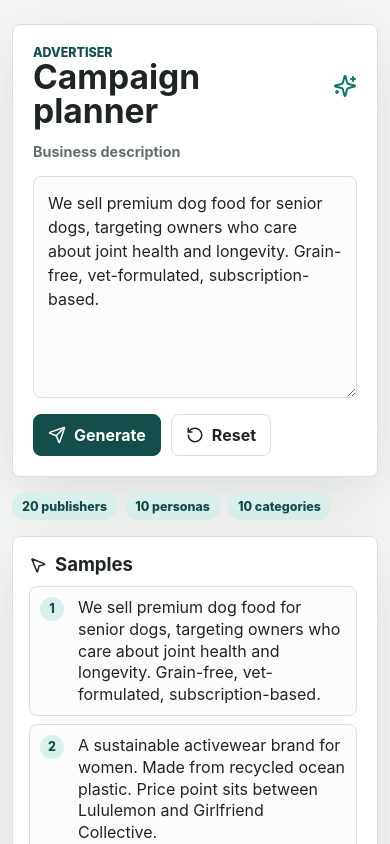
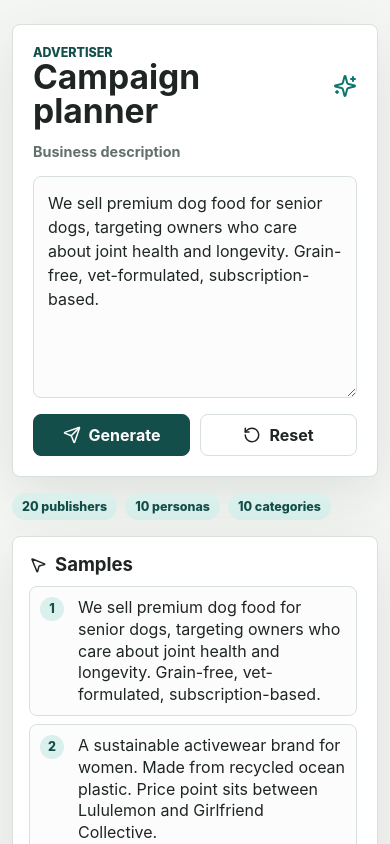
Before and after one commit to hgautam2010/disco-app, a Next.js app: page / in a window 390 px wide. Shown: the top 844 px of the page. Built offline with nearby package versions, Linux system fonts and the light colour scheme.

Commit message:
Fix responsive layout overflow

```diff
--- a/src/app/globals.css
+++ b/src/app/globals.css
@@ -24,6 +24,7 @@ html {
 }
 
 body {
+  overflow-x: hidden;
   min-height: 100vh;
   margin: 0;
   color: var(--text);
@@ -60,6 +61,7 @@ button {
 .sidebar-column,
 .output-column {
   display: grid;
+  min-width: 0;
   gap: 16px;
 }
 
@@ -106,6 +108,7 @@ h3 {
 .empty-state,
 .status-band,
 .warning-band {
+  min-width: 0;
   border: 1px solid var(--line);
   border-radius: 8px;
   background: var(--surface);
@@ -127,6 +130,7 @@ h3 {
 .status-band,
 .warning-band {
   display: flex;
+  min-width: 0;
   align-items: center;
 }
 
@@ -205,12 +209,14 @@ button:disabled {
 .catalog-strip span,
 .tag-list span,
 .persona-pill {
+  max-width: 100%;
   border-radius: 999px;
   padding: 6px 10px;
   color: var(--accent-strong);
   background: var(--accent-soft);
   font-size: 0.78rem;
   font-weight: 760;
+  overflow-wrap: anywhere;
 }
 
 .sample-panel,
@@ -229,6 +235,7 @@ button:disabled {
 
 .sample-list {
   display: grid;
+  min-width: 0;
   max-height: 440px;
   gap: 8px;
   overflow: auto;
@@ -238,6 +245,7 @@ button:disabled {
 .sample-button {
   display: grid;
   grid-template-columns: 28px minmax(0, 1fr);
+  min-width: 0;
   gap: 10px;
   width: 100%;
   min-height: 46px;
@@ -249,6 +257,7 @@ button:disabled {
   background: #fbfcfb;
   text-align: left;
   line-height: 1.35;
+  overflow-wrap: anywhere;
 }
 
 .sample-button span {
@@ -307,6 +316,7 @@ button:disabled {
 .config-grid,
 .excluded-grid {
   display: grid;
+  min-width: 0;
   gap: 12px;
 }
 
@@ -320,6 +330,7 @@ button:disabled {
 .creative-card,
 .excluded-card,
 .config-panel {
+  min-width: 0;
   border: 1px solid var(--line);
   border-radius: 8px;
   background: #fbfcfb;
@@ -341,10 +352,12 @@ button:disabled {
 .config-list dd {
   margin: 4px 0 0;
   font-weight: 760;
+  overflow-wrap: anywhere;
 }
 
 .tag-list {
   display: flex;
+  min-width: 0;
   flex-wrap: wrap;
   gap: 8px;
   margin-top: 14px;
@@ -356,6 +369,7 @@ button:disabled {
 
 .publisher-list {
   display: grid;
+  min-width: 0;
   gap: 12px;
 }
 
@@ -388,6 +402,7 @@ button:disabled {
 .persona-card p {
   color: var(--muted);
   line-height: 1.55;
+  overflow-wrap: anywhere;
 }
 
 .rank-label {
@@ -412,11 +427,13 @@ button:disabled {
 
 .reason-list {
   display: grid;
+  min-width: 0;
   gap: 6px;
   margin: 10px 0 0;
   padding-left: 18px;
   color: var(--text);
   line-height: 1.45;
+  overflow-wrap: anywhere;
 }
 
 .risk-copy {
@@ -445,6 +462,7 @@ button:disabled {
 .score-details li {
   display: grid;
   grid-template-columns: minmax(0, 1fr) auto;
+  min-width: 0;
   gap: 4px 10px;
   border-top: 1px solid var(--line);
   padding-top: 8px;
@@ -491,6 +509,7 @@ button:disabled {
 
 .allocation-list {
   display: grid;
+  min-width: 0;
   gap: 8px;
   margin-top: 12px;
 }
@@ -498,6 +517,7 @@ button:disabled {
 .allocation-list div {
   display: grid;
   grid-template-columns: minmax(0, 1fr) auto auto;
+  min-width: 0;
   gap: 10px;
   align-items: center;
   border-top: 1px solid var(--line);
@@ -509,6 +529,7 @@ button:disabled {
 }
 
 .json-panel {
+  max-width: 100%;
   max-height: 420px;
   margin: 14px 0 0;
   overflow: auto;
@@ -519,6 +540,8 @@ button:disabled {
   background: #f9fbfa;
   font-size: 0.82rem;
   line-height: 1.5;
+  overflow-wrap: anywhere;
+  white-space: pre-wrap;
 }
 
 .spin {
@@ -533,8 +556,25 @@ button:disabled {
 
 @media (max-width: 720px) {
   .page-shell {
-    width: min(100% - 24px, 1180px);
+    width: min(1180px, calc(100% - 24px));
     padding-top: 24px;
+  }
+
+  .button-row {
+    flex-wrap: wrap;
+  }
+
+  .primary-button,
+  .ghost-button {
+    flex: 1 1 132px;
+  }
+
+  .allocation-list div {
+    grid-template-columns: minmax(0, 1fr) auto;
+  }
+
+  .allocation-list small {
+    grid-column: 1 / -1;
   }
 
   .planner-layout,
```
